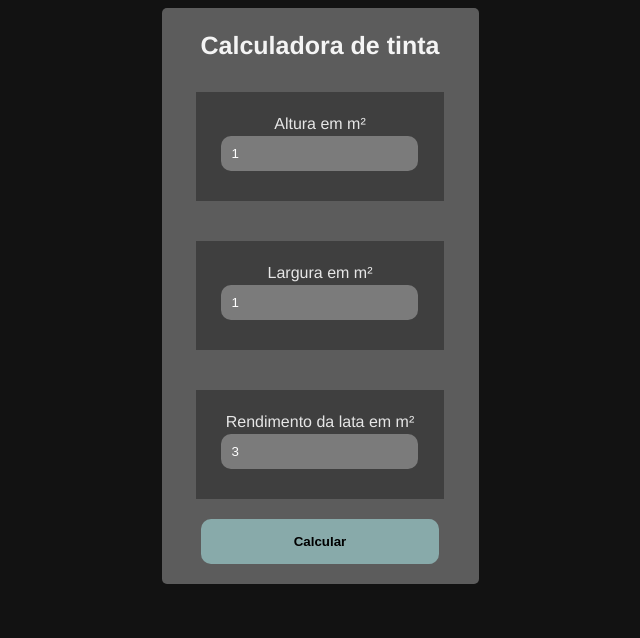
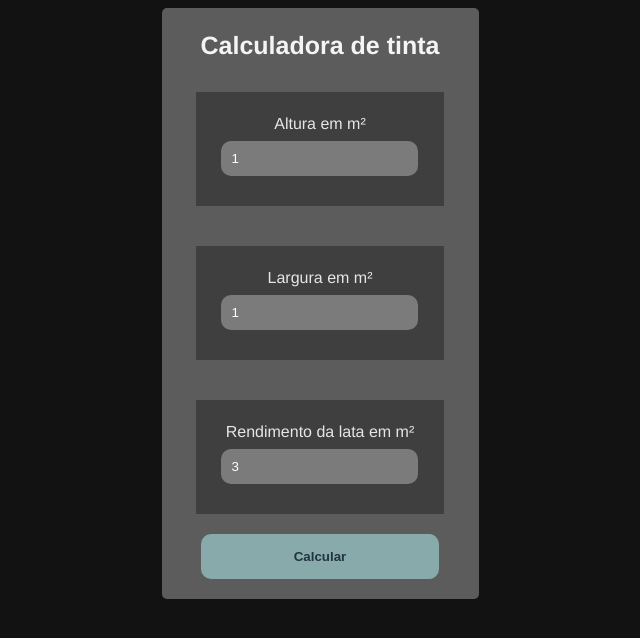
Before and after one commit to Louie-Cipher/baldes-tinta-calculadora, a React (Vite) app: page / in a window 1280 px wide. Shown: the top 638 px of the page, without its empty margins (330-970 px from the left). Built offline with nearby package versions, Linux system fonts and the light colour scheme.

Commit message:
change icon

```diff
--- a/index.html
+++ b/index.html
@@ -2,7 +2,7 @@
 <html lang="en">
   <head>
     <meta charset="UTF-8" />
-    <link rel="icon" type="image/svg+xml" href="/vite.svg" />
+    <link rel="icon" type="image/svg+xml" href="/paint-bucket.svg" />
     <meta name="viewport" content="width=device-width, initial-scale=1.0" />
     <title>Calculadora de Baldes de Tinta</title>
   </head>
--- a/src/App.styles.ts
+++ b/src/App.styles.ts
@@ -1,4 +1,10 @@
 import styled from 'styled-components';
+
+export const Container = styled.div`
+    display: flex;
+    flex-direction: column;
+    align-items: center;
+`;
 
 export const ContentArea = styled.div`
     display: flex;
@@ -9,6 +15,11 @@ export const ContentArea = styled.div`
     max-width: 800px;
     background-color: #ffffff50;
     border-radius: 5px;
+`;
+
+export const Image = styled.img`
+    width: 80px;
+    margin-bottom: 15px;
 `;
 
 export const Title = styled.h1`
@@ -32,6 +43,7 @@ export const FormArea = styled.div`
 export const ValueInput = styled.input`
     background-color: #ffffff50;
     margin-bottom: 10px;
+    margin-top: 5px;
     padding: 10px;
     border: 0;
     border-radius: 10px;
@@ -39,7 +51,7 @@ export const ValueInput = styled.input`
 
 export const CalcButton = styled.button`
     background-color: #8aa;
-    color: #000;
+    color: #234;
     font-weight: 700;
     border: 0;
     padding: 15px;
```
